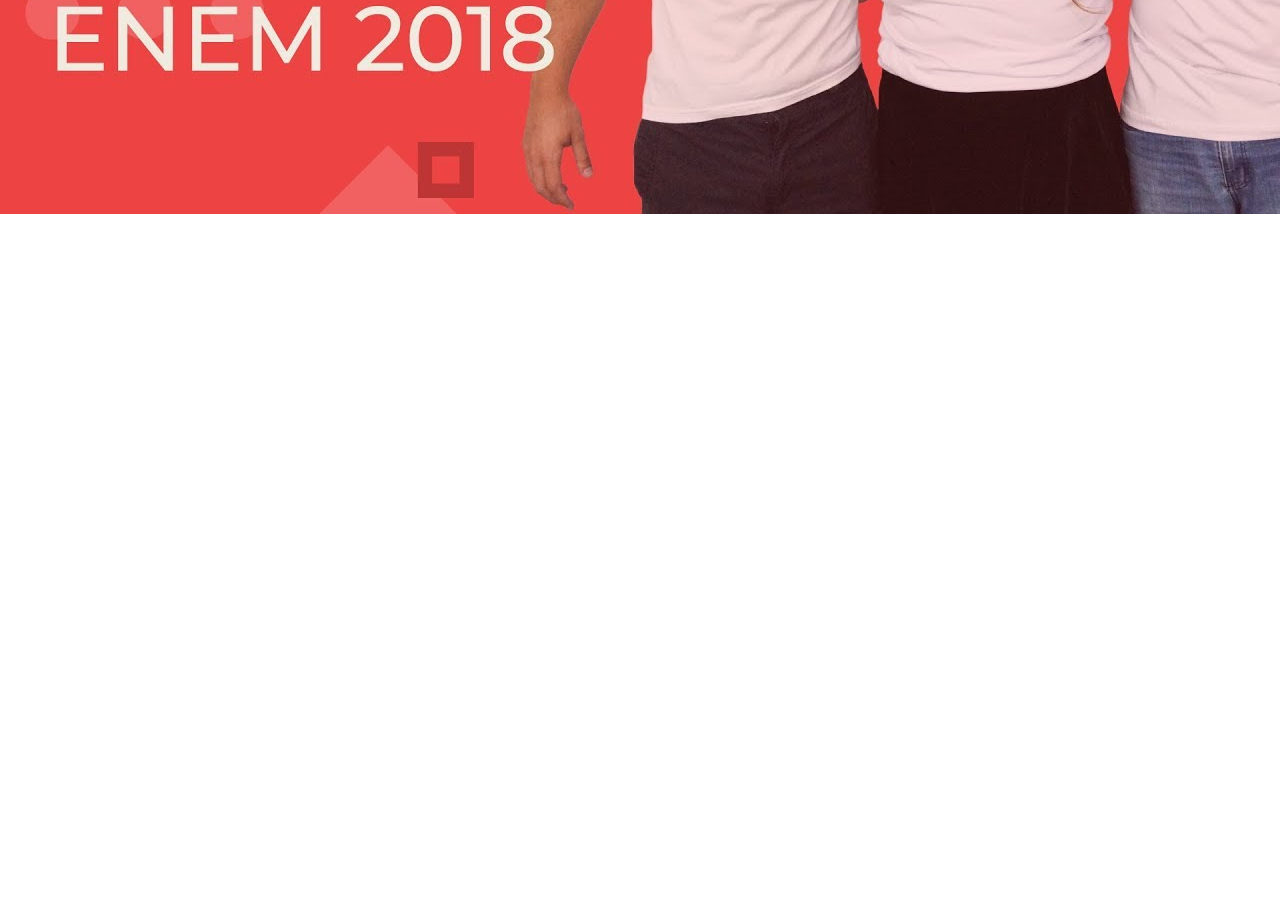
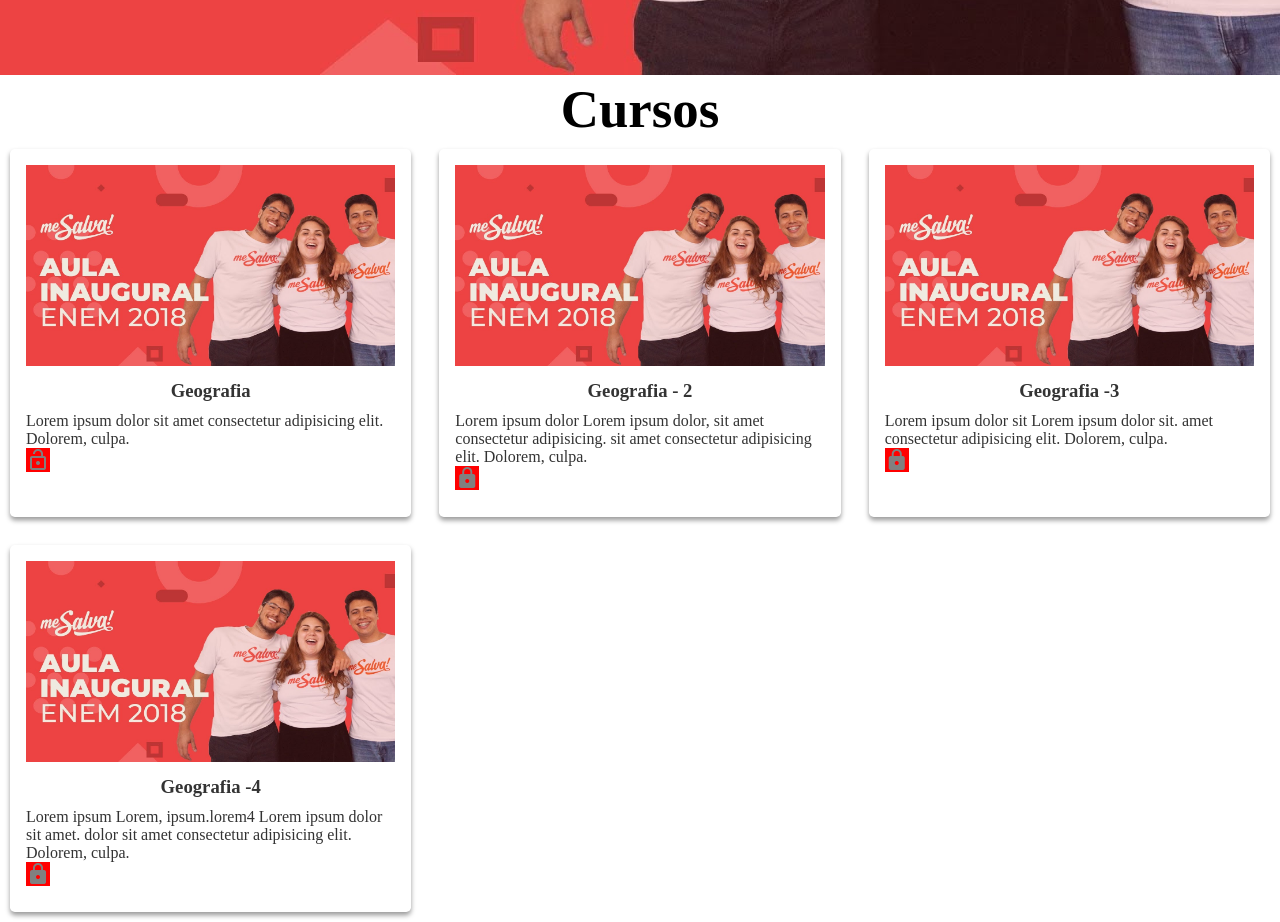
Before and after one commit to ozur2k/text_mesalva, a Next.js app: page / in a window 1280 px wide. Shown: the part 580-1502 px from the top of the page. Before the commit the page ends 874 px from the top, so only its background shows below. Built offline with nearby package versions, Linux system fonts and the light colour scheme.

Commit message:
pagina principal

```diff
--- a/src/components/PagPrincipal/index.tsx
+++ b/src/components/PagPrincipal/index.tsx
@@ -2,6 +2,8 @@
 import { Globals, Header, Curso, ListCursos} from './styled'
 
 import Image from 'next/image';
+import { Titulos } from '../micro/Titulos';
+import { Icons } from '../micro/Icons';
 
 
 const PagPrincipal = () => {
@@ -12,7 +14,47 @@
       <Header>
         <img src="/img/maxresdefault.jpg" alt="" />
       </Header>
+      <Titulos tamano={3}>
+        <h2 style={{textAlign: 'center'}}>Cursos</h2>
+      </Titulos>
+      <ListCursos>
 
+        <Curso>
+         <img src="/img/maxresdefault.jpg" alt="" />
+         <h3>Geografia</h3>
+          <p>Lorem
+            ipsum dolor sit amet consectetur adipisicing elit. Dolorem, culpa.
+          </p>
+          <Icons>lock_open</Icons>
+        </Curso>
+        <Curso>
+          <img src="/img/maxresdefault.jpg" alt="" />
+          <h3>Geografia - 2</h3>
+          <p>Lorem
+            ipsum dolor Lorem ipsum dolor, sit amet consectetur adipisicing. sit amet consectetur adipisicing elit. Dolorem, culpa.
+          </p>
+          <Icons>lock</Icons>
+        </Curso>
+        <Curso>
+          <img src="/img/maxresdefault.jpg" alt="" />
+          <h3>Geografia -3</h3>
+          <p>Lorem
+            ipsum dolor sit Lorem ipsum dolor sit. amet consectetur adipisicing elit. Dolorem, culpa.
+          </p>
+          <Icons>lock</Icons>
+        </Curso>
+        <Curso>
+          <img src="/img/maxresdefault.jpg" alt="" />
+          <h3>Geografia -4</h3>
+          <p>Lorem
+            ipsum Lorem, ipsum.lorem4 Lorem ipsum dolor sit amet. dolor sit amet consectetur adipisicing elit. Dolorem, culpa.
+          </p>
+          <Icons classNamen='icons-blok' >lock</Icons>
+        </Curso>
+
+
+
+      </ListCursos>
 
 
     </Globals>
--- a/src/components/PagPrincipal/styled.tsx
+++ b/src/components/PagPrincipal/styled.tsx
@@ -1,35 +1,51 @@
 import styled from 'styled-components';
 
 export const Globals = styled.div`
-  top: 67px;
-  height: 100vh;
+  box-sizing: border-box;
 `;
 
 export const Header = styled.div`
 
+  >img{
+    width: 100%;
+    height: 100%;
+    max-height: 581px;
+  }
 
 `;
 
 export const ListCursos = styled.div`
 
+  display: grid;
+  gap: 0.5rem;
+  grid-auto-rows: auto;
+  grid-template-columns: repeat(auto-fill, minmax(20rem, 1fr));
+
+
 
 `;
 
 export const Curso = styled.div`
-  background-color: rgb(255, 255, 255);
-  color: rgba(0, 0, 0, 0.87);
-  transition: box-shadow 300ms cubic-bezier(0.4, 0, 0.2, 1) 0ms;
-  border-radius: 4px;
-  box-shadow: rgba(0, 0, 0, 0.2) 0px 2px 1px -1px, rgba(0, 0, 0, 0.14) 0px 1px 1px 0px, rgba(0, 0, 0, 0.12) 0px 1px 3px 0px;
+
   overflow: hidden;
-  min-width: 275px;
+  padding: 1rem;
+  border-radius: 0.3rem;
+  box-shadow: 0 0.2rem 0.3rem rgba(0,0,0,0.4);
+  color: #333;
+  margin: 10px;
 
+  >span {
+    color: gray;
+    background-color: red ;
+  }
   >img{
     width: 100%;
+    height: 60%;
+
   }
-  >p{
-    padding: 2rem;
+  >h3{
+    text-align: center;
+    margin: 10px 0;
   }
 
-  margin-left: 2rem;
 `;
--- a/styles/globals.js
+++ b/styles/globals.js
@@ -5,9 +5,7 @@
     margin: 0;
     padding: 0;
     box-sizing: border-box;
-    @media (max-width: 600px){
-    display:block;
-  }
+
   }
   body {
     margin: 0;
```
Also changed, not shown: 1 other file (tests, documents, lock files or other folders).
